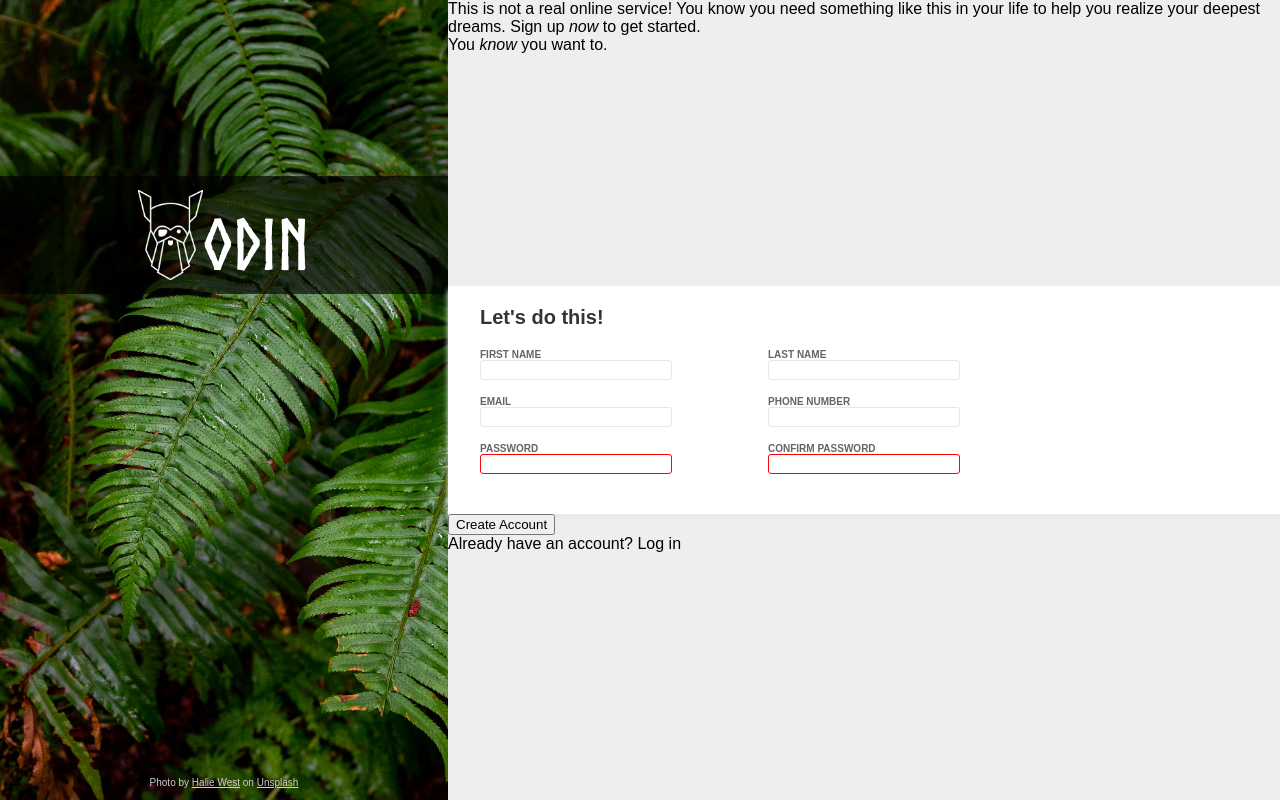
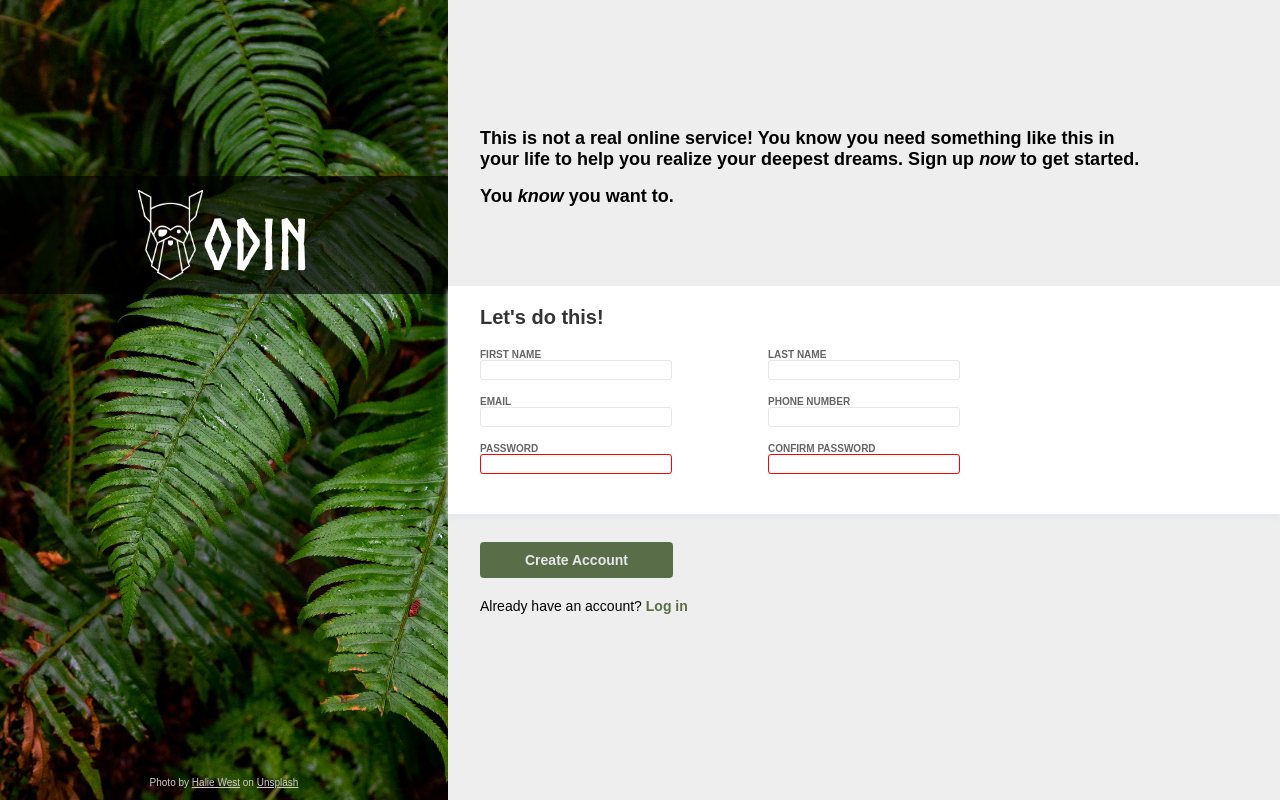
Before and after one commit to ajokea/sign-up-form, a plain HTML site: page index.html in a window 1280 px wide. Drawn offline with Linux system fonts and the light colour scheme.

Commit message:
Style right-hand side

```diff
--- a/index.html
+++ b/index.html
@@ -24,7 +24,7 @@
             </div>
             <div>
                 <p>Let's do this!</p>
-                <form action="">
+                <form id="odin-form">
                     <div>
                         <label for="first-name" >FIRST NAME</label>
                         <input type="text" name="first-name" id="first-name">
@@ -53,8 +53,8 @@
                 </form>
             </div>
             <div>
-                <button>Create Account</button>
-                <p>Already have an account? Log in</p>
+                <button type="submit" form="odin-form">Create Account</button>
+                <p>Already have an account? <span>Log in</span></p>
             </div>
         </div>
     </body>
--- a/style.css
+++ b/style.css
@@ -66,8 +66,20 @@ a:link ,a:link:visited {
     flex: 1 1 calc(100vh / 3);
 }
 
-span {
+.right-hand-side > div:first-child span {
     font-style: italic;
+}
+
+.right-hand-side > div:first-child p:first-child{
+    padding-top: 16vh;
+    padding-bottom: 2vh;
+}
+
+.right-hand-side > div:first-child p {
+    padding-left: 2.5vw;
+    padding-right: 140px;
+    font-size: 18px;
+    font-weight: 700;
 }
 
 form {
@@ -122,3 +134,29 @@ input:focus {
     padding-left: 2.5vw;
     padding-bottom: 2.5vh;
 }
+
+button {
+    background-color: #596D48;
+    color: #E5E7EB;
+    font-family: Arial, Helvetica, sans-serif;
+    font-size: 14px;
+    font-weight: 600;
+    padding: 10px 45px;
+    border: none;
+    border-radius: 4px;
+}
+
+.right-hand-side > div:last-child {
+    padding-left: 2.5vw;
+    padding-top: 3.5vh;
+}
+
+.right-hand-side > div:last-child > p {
+    padding-top: 2.5vh;
+    font-size: 14px;
+}
+
+.right-hand-side > div:last-child span {
+    color: #596D48;
+    font-weight: 600;
+}
```
Lines whose indentation alone changed are shown as unchanged.
